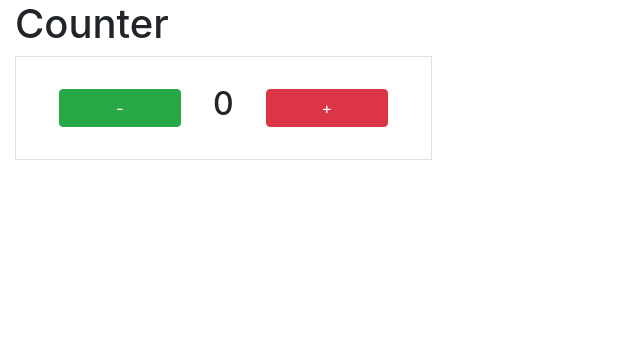
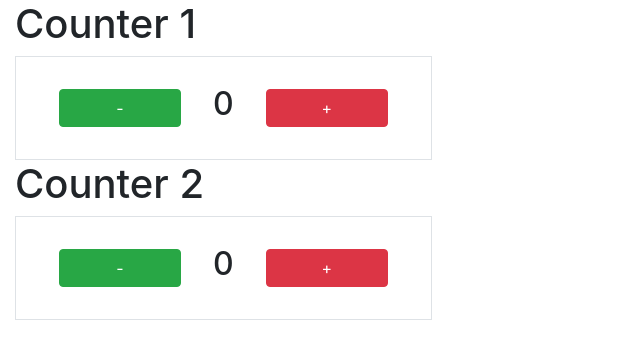
Before and after one commit to Shane99dt/counter, a React (Create React App) app: page / in a window 1280 px wide. Shown: the top 358 px of the page, without its empty margins (0-640 px from the left). Built offline with nearby package versions, Linux system fonts and the light colour scheme.

Commit message:
two of the same

```diff
--- a/src/App.js
+++ b/src/App.js
@@ -28,13 +28,18 @@ class App extends React.Component {
   }
 
   render() {
-
     if (this.state.count <= 0){
       this.state.count = 0
     }
+    if (this.state.count >= 100){
+      this.state.count = 100
+    }
+
     return (
       <div className="container-fluid">
-        <Counter increment={this.handleClickUp} substract={this.handleClickDown} count={this.state.count} />
+        <Counter increment={this.handleClickUp} substract={this.handleClickDown} count={this.state.count} counterNum='1'/>
+
+        <Counter counterNum={2} increment={this.handleClickUp} substract={this.handleClickDown} count={this.state.count} />
       </div>
     )
   }
--- a/src/components/Counter.js
+++ b/src/components/Counter.js
@@ -4,7 +4,7 @@ class Counter extends React.Component {
   render() {
     return (
       <div>
-        <h1>Counter</h1>
+        <h1>Counter {this.props.counterNum}</h1>
         <div className='d-flex flex-row col-4 align-items-center border justify-content-center p-4'>
           <button onClick={this.props.substract} className='btn btn-success m-2 col-4' >-</button>
           <h2 className='mx-4' >{this.props.count}</h2>
```
